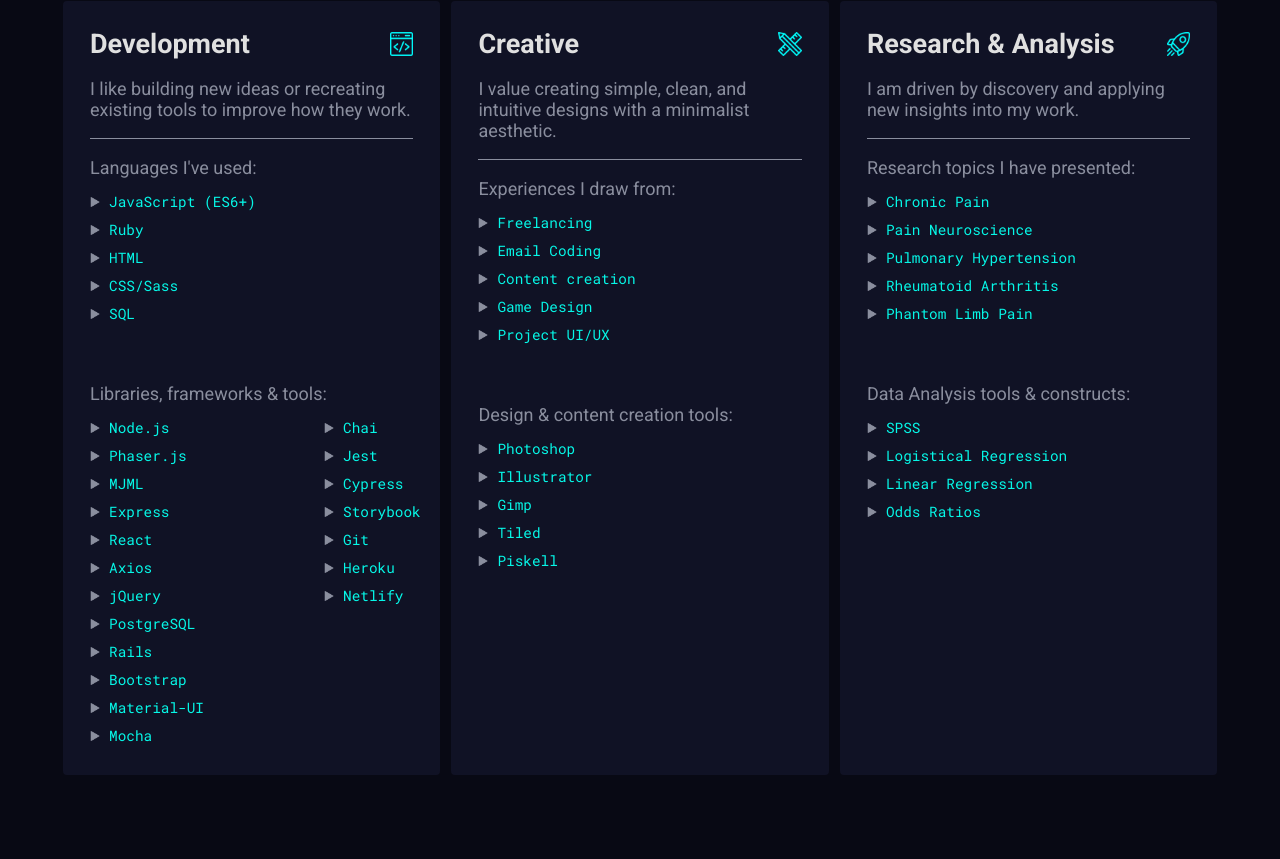
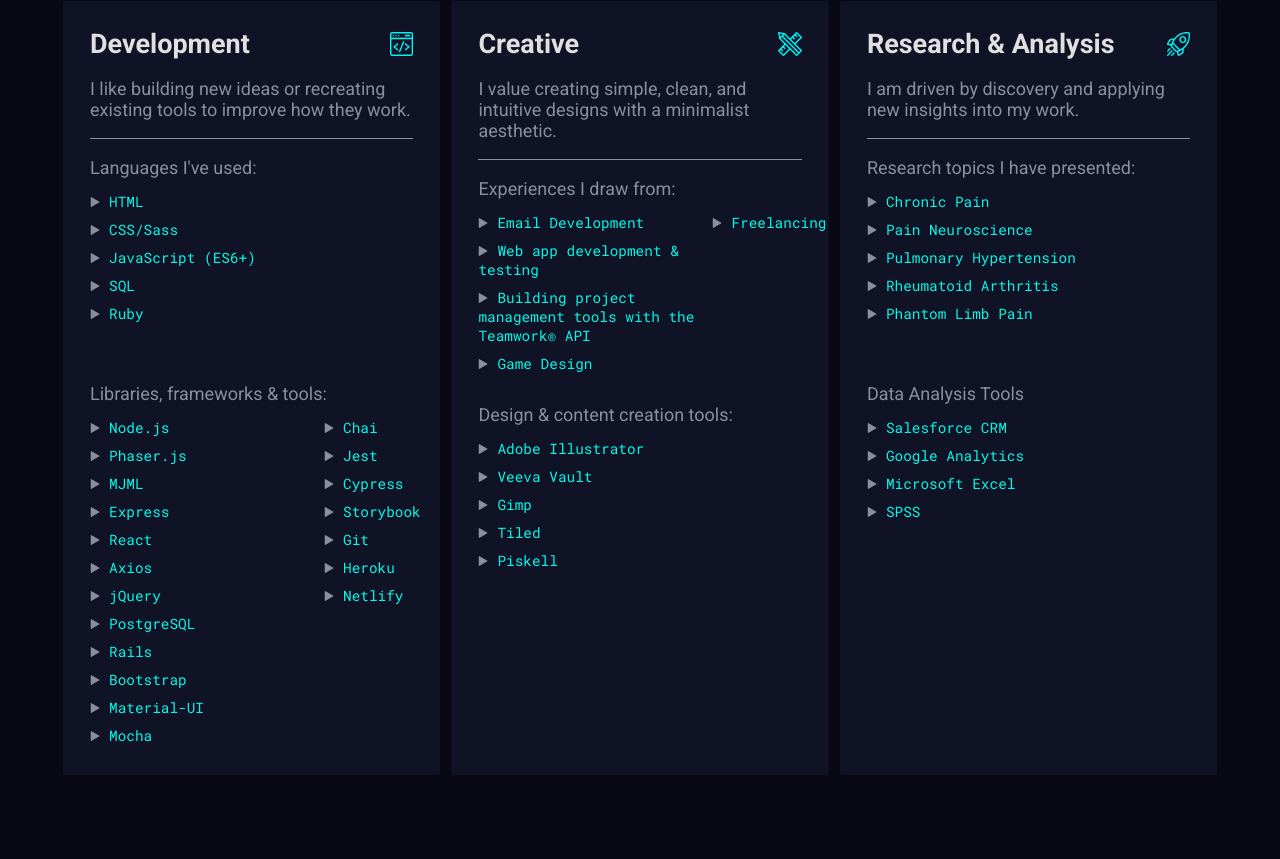
Before and after one commit to adammcodes/portfolio, a React (Create React App) app: page / in a window 1280 px wide. Shown: the part 1701-2560 px from the top of the page. Built offline with nearby package versions, Linux system fonts and the light colour scheme.

Commit message:
Update Skills and About me Intro

```diff
--- a/src/components/sections/About.js
+++ b/src/components/sections/About.js
@@ -31,7 +31,7 @@
                 <li>Express</li>
                 <li>Ruby</li>
                 <li>PostgreSQL</li>
-                <li>C#</li>
+                <li>HTML and CSS</li>
               </ul>
             </div>
           </div>
--- a/src/components/sections/Contact/index.js
+++ b/src/components/sections/Contact/index.js
@@ -13,7 +13,7 @@
         </div>
         <div className="section-content">
           <p>
-            I&apos;m currently seeking new opportunities so if you&apos;d like to chat or just want to say hello, send me an e-mail and I&apos;ll get back to you as soon as possible!
+            If you&apos;d like to chat or just want to say hello, send me an e-mail and I&apos;ll get back to you as soon as possible!
           </p>
           <div className="links">
             <a className="button" href="mailto:adammarsala@hotmail.com">
--- a/src/components/sections/Skills/index.js
+++ b/src/components/sections/Skills/index.js
@@ -13,11 +13,11 @@
       description: "I like building new ideas or recreating existing tools to improve how they work.",
       label: "Languages I've used:",
       list: [
-        "JavaScript (ES6+)",
-        "Ruby",
         "HTML",
         "CSS/Sass",
+        "JavaScript (ES6+)",
         "SQL",
+        "Ruby",
       ],
       sublabel: "Libraries, frameworks & tools:",
       sublist: [
@@ -48,19 +48,19 @@
       description: "I value creating simple, clean, and intuitive designs with a minimalist aesthetic.",
       label: "Experiences I draw from:",
       list: [
+        "Email Development",
+        "Web app development & testing",
+        "Building project management tools with the Teamwork® API",
+        "Game Design",
         "Freelancing",
-        "Email Coding",
-        "Content creation",
-        "Game Design",
-        "Project UI/UX"
       ],
       sublabel: "Design & content creation tools:",
       sublist: [
-        "Photoshop",
-        "Illustrator",
+        "Adobe Illustrator",
+        "Veeva Vault",
         "Gimp",
         "Tiled",
-        "Piskell"
+        "Piskell",
       ]
     },
     {
@@ -75,12 +75,12 @@
         "Rheumatoid Arthritis",
         "Phantom Limb Pain",
       ],
-      sublabel: "Data Analysis tools & constructs:",
+      sublabel: "Data Analysis Tools",
       sublist: [
+        "Salesforce CRM",
+        "Google Analytics",
+        "Microsoft Excel",
         "SPSS",
-        "Logistical Regression",
-        "Linear Regression",
-        "Odds Ratios"
       ]
     },
 
```
